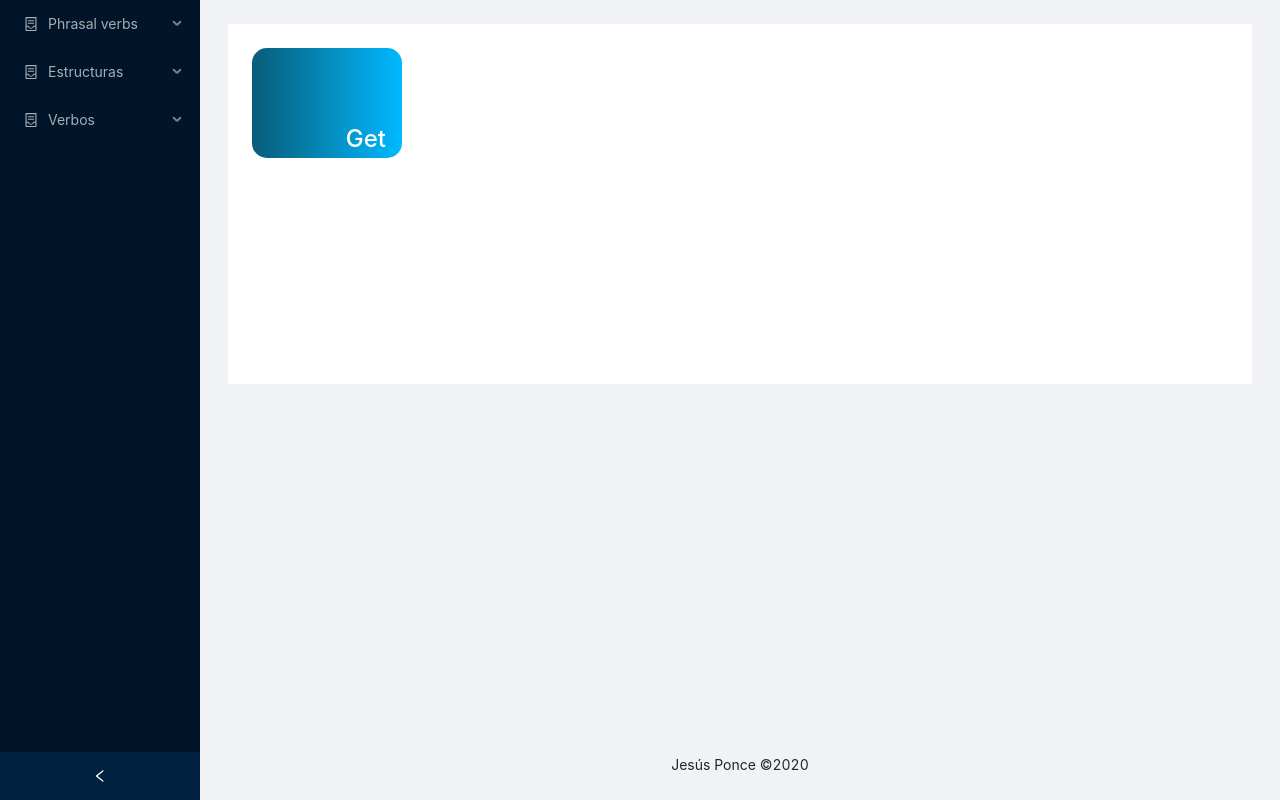
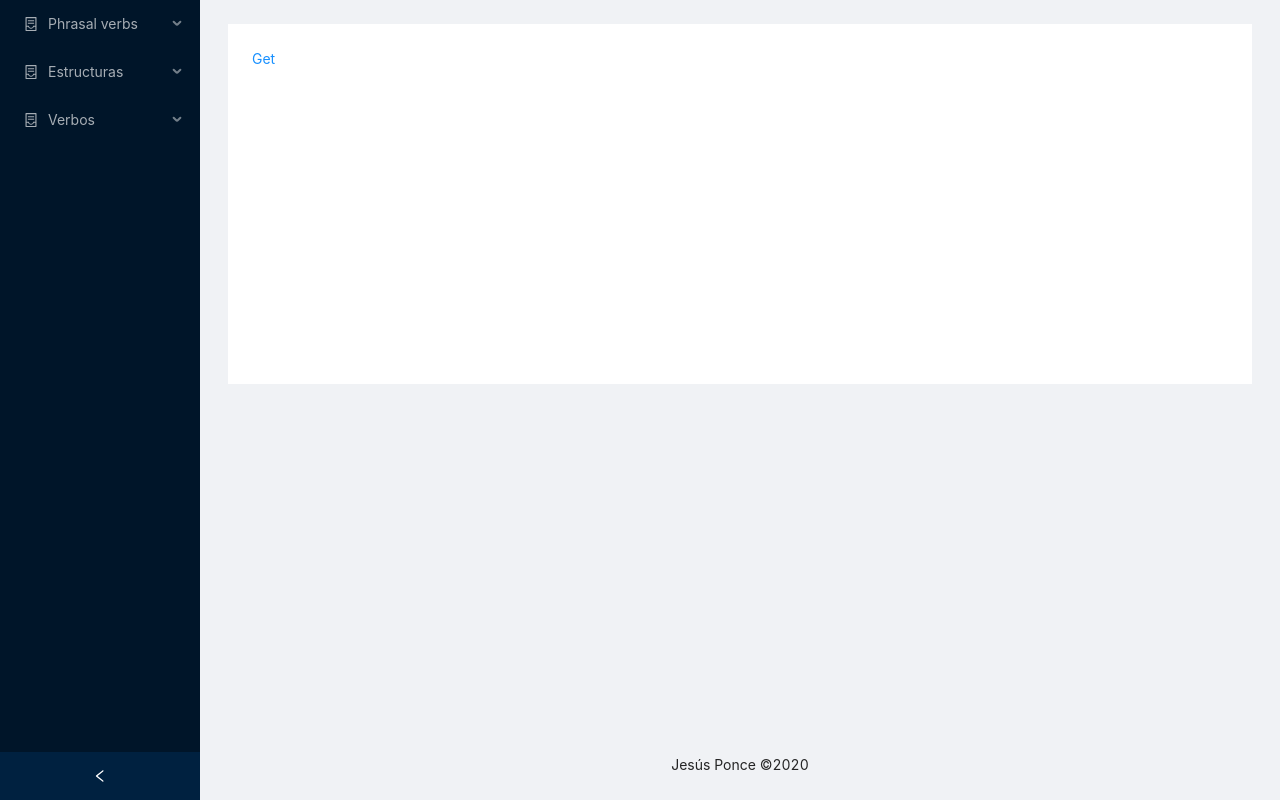
Before and after one commit to JesusEmmanuelPonce/english-front, a React (Create React App) app: page /menu-phrasal-verbs in a window 1280 px wide. Built offline with nearby package versions, Linux system fonts and the light colour scheme.

Commit message:
style to the menu phrasal verbs

```diff
--- a/src/components/PhrasalVerbs/phrasalVerbs.css
+++ b/src/components/PhrasalVerbs/phrasalVerbs.css
@@ -19,7 +19,13 @@ p{
     color: #ff0000;
 }
 
-.squad{
+.container-menu-phrasal-pb{
+    display: grid;
+    grid-template-columns: repeat(5, 1fr);
+    gap: 10px;
+}
+
+.square-menu-pb{
     width: 150px;
     height: 110px;
     background: linear-gradient(90deg, rgba(9,92,121,1) 0%, rgba(0,185,255,1) 100%);
```
